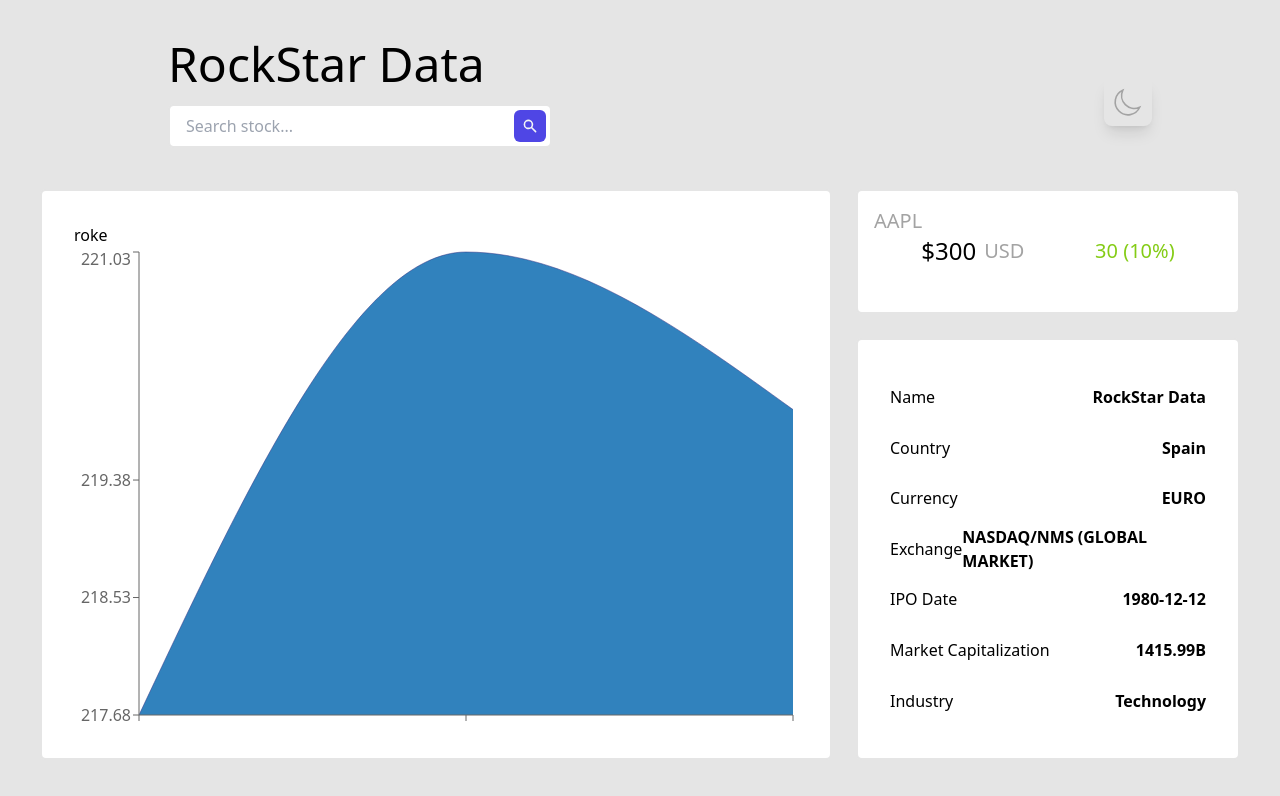
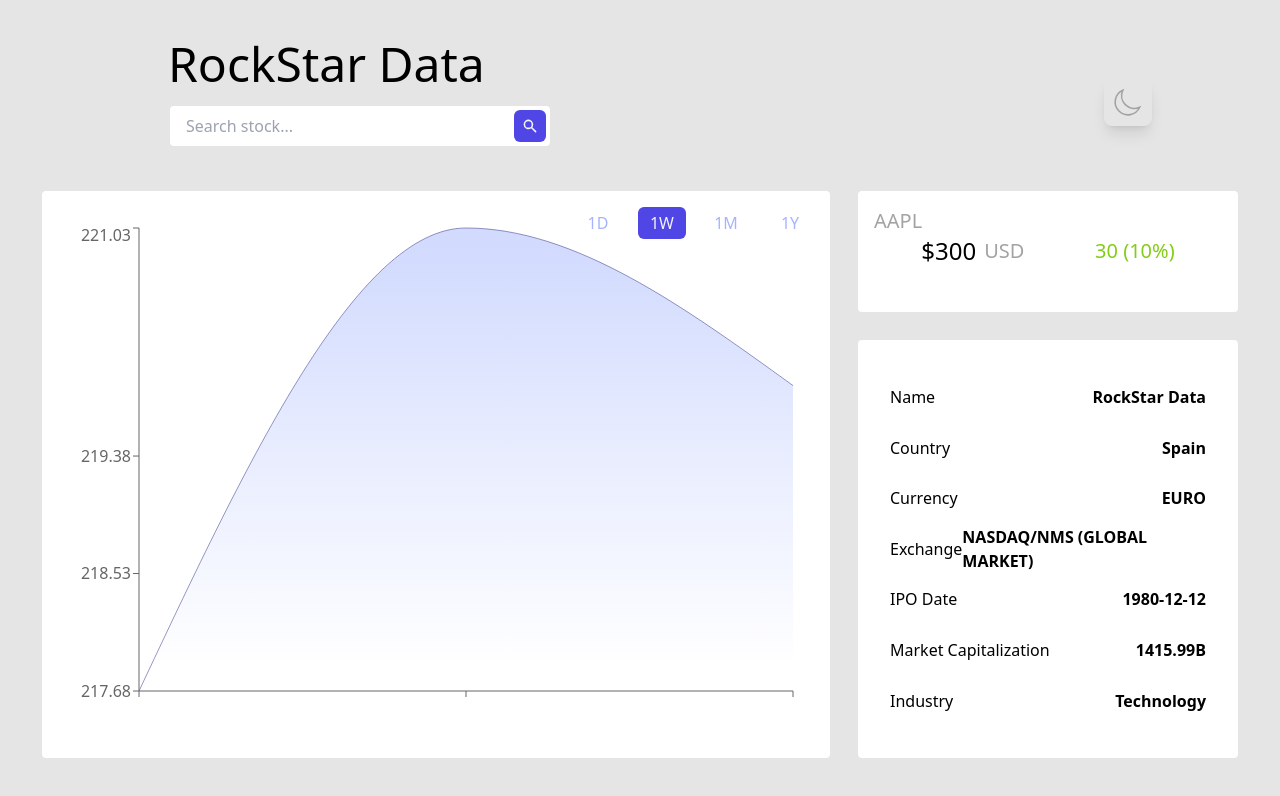
Before and after one commit to OlegAleksashov/OlegAleksashov.github.io, a React (Create React App) app: page / in a window 1280 px wide. Shown: the top 796 px of the page. Built offline with nearby package versions, Linux system fonts and the light colour scheme.

Commit message:
Adding darkMode

```diff
--- a/src/App.js
+++ b/src/App.js
@@ -1,10 +1,15 @@
+import { useState } from 'react';
 import './App.css';
 import Dashboard from './components/Dashboard';
+import ThemeContext from './context/ThemeContext';
 
 function App() {
+  const [darkMode, setDarkMode] = useState(false);
   return (
-    <Dashboard/>
-  );
+    <ThemeContext.Provider value={{ darkMode, setDarkMode }}>
+      <Dashboard/>
+    </ThemeContext.Provider>
+  )
 }
 
 export default App;
--- a/src/components/Card.js
+++ b/src/components/Card.js
@@ -1,8 +1,12 @@
-import React from "react";
+import React, { useContext } from "react";
+import ThemeContext from "../context/ThemeContext";
 
 const Card = ({ children }) => {
+    const { darkMode } = useContext(ThemeContext);
     return (
-      <div className="w-full h-full rounded-md relative p-8 border-2 bg-white border-neutral-200">
+      <div className={`w-full h-full rounded-md relative p-8 border-2 ${
+        darkMode ? 'bg-gray-900 border-gray-800' : 'bg-white border-neutral-200'
+      }`}>
         {children}
       </div>
       );
--- a/src/components/Chart.js
+++ b/src/components/Chart.js
@@ -1,4 +1,4 @@
-import React, { useState }from 'react'
+import React, { useContext, useState }from 'react'
 import {
     Area,
     AreaChart,
@@ -10,10 +10,14 @@
 import { mockHistoricalData } from '../constants/mock';
 import { convertUnixTimestampToDate } from '../helpers/date-helper';
 import Card from './Card';
+import ChartFilter from './ChartFilter';
+import { config } from '../constants/config';
+import ThemeContext from '../context/ThemeContext';
 
 const Chart = () => {
     const [data, setData] = useState(mockHistoricalData);
-    const [fillter, setFillter] = useState('1W');
+    const [filter, setFilter] = useState('1W');
+    const { darkMode } = useContext(ThemeContext);
 
     const formetData = () => {
         return data.c.map((item, index) => {
@@ -24,17 +28,48 @@
         })
     }
   return (
-    <Card>roke
+    <Card>
+        <ul className='flex absolute top-2 right-2 z-40'>
+            {Object.keys(config).map((item) => {
+                return (
+                <li key={item}>
+                    <ChartFilter
+                        text={item}
+                        active={filter === item}
+                        onClick={() => {
+                            setFilter(item);
+                        }}/>
+                </li>
+                )
+            })}
+        </ul>
         <ResponsiveContainer>
             <AreaChart data={formetData(data)}>
+            <defs>
+                <linearGradient id="chartColor" x1="0" y1="0" x2="0" y2="1">
+            <stop
+                offset="5%"
+                stopColor={darkMode ? '#312e81' : "rgb(199 210 254)"}
+                stopOpacity={0.8}/>
+            <stop
+                offset="95%"
+                stopColor={darkMode ? '#312e81' : "rgb(199 210 254)"}
+                stopOpacity={0}/>
+            </linearGradient>
+
+            </defs>
                 <Area
                   type='monotone'
                   dataKey='value'
                   stroke='#312e81'
                   fillOpacity={1}
                   strokeWidth={0.5}
+                  fill="url(#chartColor)"
                 />
-                <Tooltip/>
+                <Tooltip
+                  contentStyle={darkMode ? { backgroundColor: '#111827' } : null}
+                  itemStyle={darkMode ? { color: '#818cf8' } : null}
+                />
                 <XAxis dataKey={'date'}/>
                 <YAxis domain={['dataMin', 'dataMax']}/>
             </AreaChart>
--- /dev/null
+++ b/src/components/ChartFilter.js
@@ -0,0 +1,18 @@
+import React from 'react'
+
+const ChartFilter = ({ text, active, onClick}) => {
+  return (
+    <button
+        onClick={onClick}
+        className={`w-12 m-2 h-8 border-1 rounded-md flex items-center justify-center cursor-pointer ${
+            active
+              ? 'bg-indigo-600 border-indigo-700 text-gray-100'
+              : 'border-indigo-300 text-indigo-300'
+            }`}
+    >
+        {text}
+    </button>
+  );
+};
+
+export default ChartFilter
--- a/src/components/Dashboard.js
+++ b/src/components/Dashboard.js
@@ -1,14 +1,17 @@
-import React from 'react'
-import Card from './Card';
+import React, { useContext } from 'react'
 import { mockCompanyDetails } from '../constants/mock';
 import Header from './Header';
 import Details from './Details';
 import Overview from './Overview';
 import Chart from './Chart';
+import ThemeContext from '../context/ThemeContext';
 
 const Dashboard = () => {
+  const { darkMode } = useContext(ThemeContext);
   return (
-    <div className='h-screen grid grid-cols-1 md:grid-cols-2 xl:grid-cols-3 grid-rows-8 md:grid-rows-7 xl:grid-rows-5 auto-rows-fr gap-6 p-10 bg-neutral-200'>
+    <div className={`h-screen grid grid-cols-1 md:grid-cols-2 xl:grid-cols-3 grid-rows-8 md:grid-rows-7 xl:grid-rows-5 auto-rows-fr gap-6 p-10 ${
+        darkMode ? 'bg-gray-900 text-gray-300' : 'bg-neutral-200'
+    }`}>
         <div className='col-span-1 md:col-span-2 xl:col-span-3 row-span-1 flex justify-start items-center'>
             {/* <h1 className='text-5xl'>{mockCompanyDetails.name}</h1> */}
             <Header name={mockCompanyDetails.name}/>
--- a/src/components/Details.js
+++ b/src/components/Details.js
@@ -1,10 +1,9 @@
 import React, { useContext } from "react";
 import Card from "./Card";
-// import ThemeContext from "../context/ThemeContext";
-
+import ThemeContext from "../context/ThemeContext";
 
 const Details = ({ details }) => {
-  //const { darkMode } = useContext(ThemeContext);
+  const { darkMode } = useContext(ThemeContext);
 
   const detailsList = {
     name: "Name",
@@ -23,7 +22,9 @@
   return (
     <Card>
       <ul
-        className='w-full h-full flex flex-col justify-between divide-y-1'>
+        className={`w-full h-full flex flex-col justify-between divide-y-1 ${
+            darkMode ? 'divide-gray-800' : null
+          }`}>
         {Object.keys(detailsList).map((item) => {
           return (
             <li key={item} className="flex-1 flex justify-between items-center">
--- a/src/components/Search.js
+++ b/src/components/Search.js
@@ -1,11 +1,13 @@
-import React, { useState } from 'react'
+import React, { useContext, useState } from 'react'
 import { mockSearchResults } from '../constants/mock';
 import { XIcon, SearchIcon } from "@heroicons/react/solid";
 import SearchResults from './SearchResults';
+import ThemeContext from '../context/ThemeContext';
 
 const Search = () => {
   const [input, setInput] = useState('');
   const [bestMatches, setbestMatches] = useState(mockSearchResults.result);
+  const { darkMode } = useContext(ThemeContext);
 
   const clear = () => {
     setInput('');
@@ -16,11 +18,15 @@
     setbestMatches(mockSearchResults.result);
   };
   return (
-    <div className='flex items-center my-4 border-2 rounded-md relative z-50 w-96 bg-white border-neutral-200'>
+    <div className={`flex items-center my-4 border-2 rounded-md relative z-50 w-96 ${
+      darkMode ? 'bg-gray-900 border-gray-800' : 'bg-white border-neutral-200'
+    }`}>
         <input
           type='text'
           value={input}
-          className='w-full px-4 py-2 focus:outline-none rounded-md'
+          className={`w-full px-4 py-2 focus:outline-none rounded-md ${
+            darkMode ? 'bg-gray-900' : null
+          }`}
           placeholder='Search stock...'
           onChange={(event) => {
             setInput(event.target.value);
--- a/src/components/SearchResults.js
+++ b/src/components/SearchResults.js
@@ -1,14 +1,21 @@
-import React from 'react'
+import React, { useContext } from 'react'
+import ThemeContext from '../context/ThemeContext'
 
 const SearchResults = ({ results }) => {
+  const { darkMode } = useContext(ThemeContext);
   return (
-    <ul className='absolute top-12 border-2 w-full rounded-md h-64 overflow-y-scroll bg-white border-neutral-200 custom-scrollbar'>
+    <ul className={`absolute top-12 border-2 w-full rounded-md h-64 overflow-y-scroll ${
+      darkMode
+         ? 'bg-gray-900 border-gray-800 custom-scrollbar custom-scrollbar-dark'
+         : 'bg-white border-neutral-200 custom-scrollbar'
+    }`}>
         {results.map((item) => {
             return (
                 <li
                   key={item.symbol}
-                  className='cursor-pointer p-4 m-2 flex items-center justify-between rounded-md hover:bg-indigo-200'
-                >
+                  className={`cursor-pointer p-4 m-2 flex items-center justify-between rounded-md ${
+                    darkMode ? 'hover:bg-indigo-600' : 'hover:bg-indigo-200'
+                    }`}>
                     <span>{item.symbol}</span>
                     <span>{item.description}</span>
                 </li>
--- a/src/components/ThemeIcon.js
+++ b/src/components/ThemeIcon.js
@@ -1,33 +1,28 @@
 import React, { useContext } from "react";
-// import ThemeContext from "../context/ThemeContext";
 import { MoonIcon } from "@heroicons/react/solid";
+import ThemeContext from "../context/ThemeContext";
 
 const ThemeIcon = () => {
-//   const { darkMode, setDarkMode } = useContext(ThemeContext);
+    const { darkMode, setDarkMode } = useContext(ThemeContext);
 
-//   const toggleDarkMode = () => {
-//     setDarkMode(!darkMode);
-//   };
+   const toggleDarkMode = () => {
+     setDarkMode(!darkMode);
+   };
 
   return (
     <button
-    //   onClick={toggleDarkMode}
-      className='rounded-lg border-1 border-neutral-400 p-2 absolute right-8 xl:right-32 shadow-lg transition duration-300 hover:scale-125'>
+      onClick={toggleDarkMode}
+      className={`rounded-lg border-1 border-neutral-400 p-2 absolute right-8 xl:right-32 shadow-lg
+          ${darkMode ? 'shadow-gray-800' : null}`}>
       <MoonIcon
-        className='h-8 w-8 cursor-pointer stroke-1 fill-none stroke-neutral-400'
+        className={`h-8 w-8 cursor-pointer stroke-1 ${
+          darkMode
+            ? "fill-yellow-400 stroke-yellow-400"
+            : "fill-none stroke-neutral-400"
+        }`}
       />
     </button>
   );
 };
 
 export default ThemeIcon;
-
-// ${
-//     darkMode ? "shadow-gray-800" : null
-//   }
-
-// ${
-//     darkMode
-//       ? "fill-yellow-400 stroke-yellow-400"
-//       : "fill-none stroke-neutral-400"
-//   }
--- a/src/constants/config.js
+++ b/src/constants/config.js
@@ -1,4 +1,4 @@
-export const chartConfig = {
+export const config = {
     '1D' : { days: 1, weeks: 0, months: 0, years: 0, resolution: '1' },
     '1W' : { days: 0, weeks: 1, months: 0, years: 0, resolution: '15' },
     '1M' : { days: 0, weeks: 0, months: 1, years: 0, resolution: '60' },
--- a/src/context/ThemeContext.js
+++ b/src/context/ThemeContext.js
@@ -1,5 +1,5 @@
 import React from "react";
 
-const ThemeContext = React.createContext('');
+const ThemeContext = React.createContext();
 
 export default ThemeContext;
```
